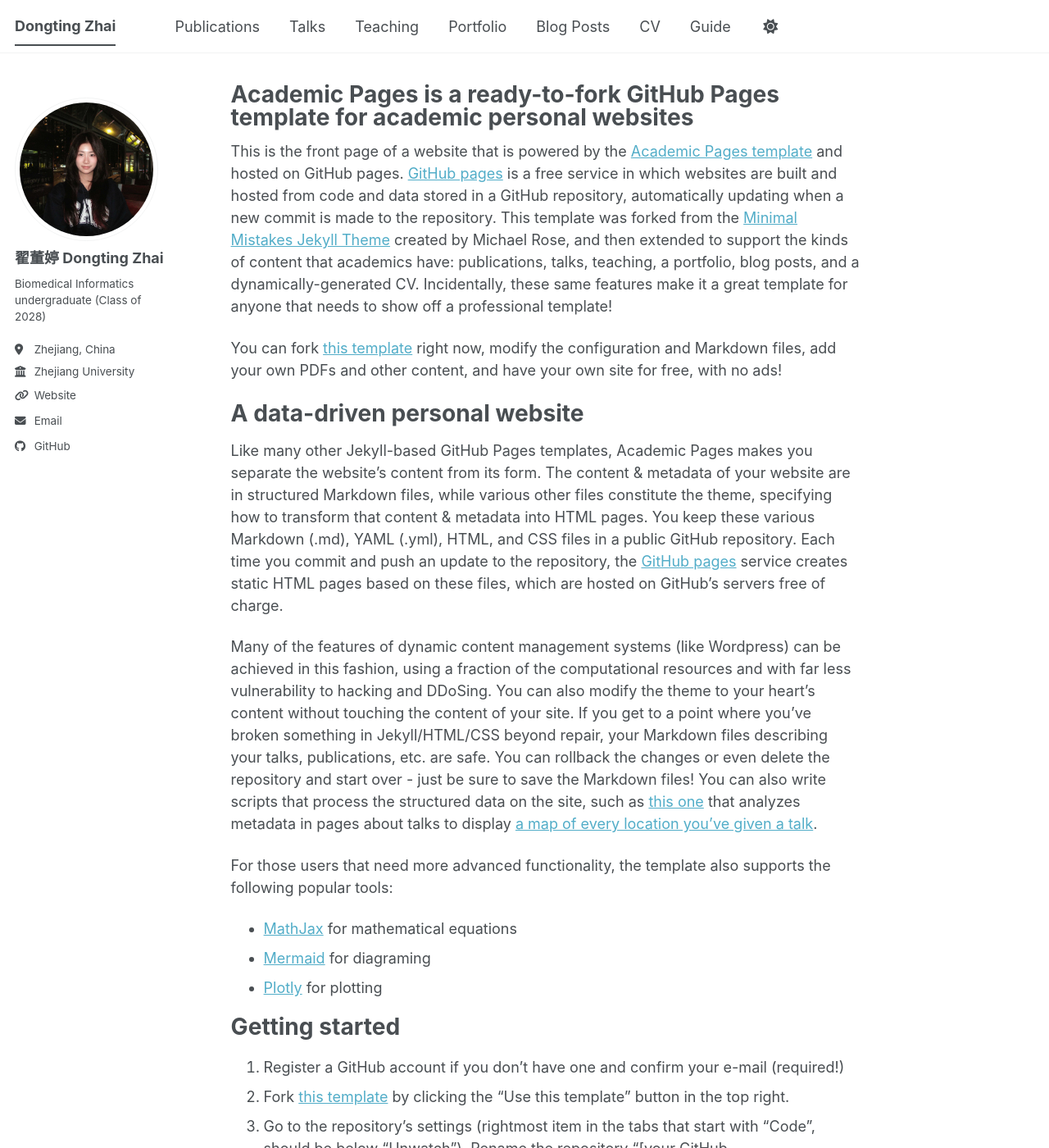
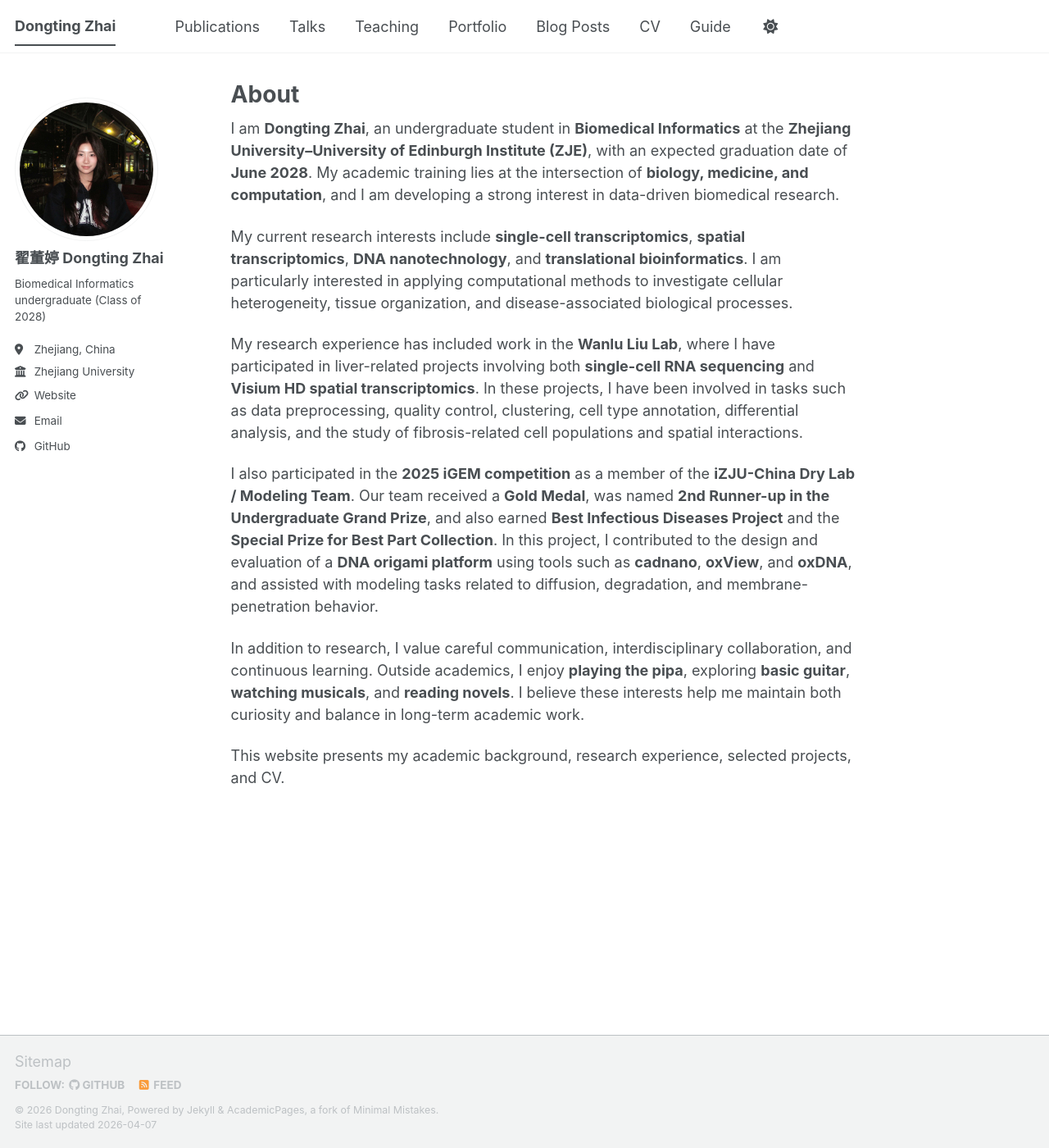
Before and after one commit to Iris1618/Iris1618.github.io, a Jekyll site: the page built from _pages/about.md, in a window 1280 px wide and 1400 px high. Shown: the whole window at 82% size. Built offline with Jekyll 4.4.1, drawn with Linux system fonts in a browser that asks for light colours; a script bundle is joined from its source files by our own code; library files that are not in the unit come from our copies; some of the changed text lies outside the part shown.

Commit message:
change about page

```diff
--- a/_pages/about.md
+++ b/_pages/about.md
@@ -1,56 +1,20 @@
 ---
 permalink: /
-title: "Academic Pages is a ready-to-fork GitHub Pages template for academic personal websites"
+title: "About"
 author_profile: true
 redirect_from:
   - /about/
   - /about.html
 ---
 
-This is the front page of a website that is powered by the [Academic Pages template](https://github.com/academicpages/academicpages.github.io) and hosted on GitHub pages. [GitHub pages](https://pages.github.com) is a free service in which websites are built and hosted from code and data stored in a GitHub repository, automatically updating when a new commit is made to the repository. This template was forked from the [Minimal Mistakes Jekyll Theme](https://mmistakes.github.io/minimal-mistakes/) created by Michael Rose, and then extended to support the kinds of content that academics have: publications, talks, teaching, a portfolio, blog posts, and a dynamically-generated CV. Incidentally, these same features make it a great template for anyone that needs to show off a professional template!
+I am **Dongting Zhai**, an undergraduate student in **Biomedical Informatics** at the **Zhejiang University–University of Edinburgh Institute (ZJE)**, with an expected graduation date of **June 2028**. My academic training lies at the intersection of **biology, medicine, and computation**, and I am developing a strong interest in data-driven biomedical research.
 
- You can fork [this template](https://github.com/academicpages/academicpages.github.io) right now, modify the configuration and Markdown files, add your own PDFs and other content, and have your own site for free, with no ads!
+My current research interests include **single-cell transcriptomics**, **spatial transcriptomics**, **DNA nanotechnology**, and **translational bioinformatics**. I am particularly interested in applying computational methods to investigate cellular heterogeneity, tissue organization, and disease-associated biological processes.
 
-A data-driven personal website
-======
-Like many other Jekyll-based GitHub Pages templates, Academic Pages makes you separate the website's content from its form. The content & metadata of your website are in structured Markdown files, while various other files constitute the theme, specifying how to transform that content & metadata into HTML pages. You keep these various Markdown (.md), YAML (.yml), HTML, and CSS files in a public GitHub repository. Each time you commit and push an update to the repository, the [GitHub pages](https://pages.github.com/) service creates static HTML pages based on these files, which are hosted on GitHub's servers free of charge.
+My research experience has included work in the **Wanlu Liu Lab**, where I have participated in liver-related projects involving both **single-cell RNA sequencing** and **Visium HD spatial transcriptomics**. In these projects, I have been involved in tasks such as data preprocessing, quality control, clustering, cell type annotation, differential analysis, and the study of fibrosis-related cell populations and spatial interactions.
 
-Many of the features of dynamic content management systems (like Wordpress) can be achieved in this fashion, using a fraction of the computational resources and with far less vulnerability to hacking and DDoSing. You can also modify the theme to your heart's content without touching the content of your site. If you get to a point where you've broken something in Jekyll/HTML/CSS beyond repair, your Markdown files describing your talks, publications, etc. are safe. You can rollback the changes or even delete the repository and start over - just be sure to save the Markdown files! You can also write scripts that process the structured data on the site, such as [this one](https://github.com/academicpages/academicpages.github.io/blob/master/talkmap.ipynb) that analyzes metadata in pages about talks to display [a map of every location you've given a talk](https://academicpages.github.io/talkmap.html).
+I also participated in the **2025 iGEM competition** as a member of the **iZJU-China Dry Lab / Modeling Team**. Our team received a **Gold Medal**, was named **2nd Runner-up in the Undergraduate Grand Prize**, and also earned **Best Infectious Diseases Project** and the **Special Prize for Best Part Collection**. In this project, I contributed to the design and evaluation of a **DNA origami platform** using tools such as **cadnano**, **oxView**, and **oxDNA**, and assisted with modeling tasks related to diffusion, degradation, and membrane-penetration behavior.
 
-For those users that need more advanced functionality, the template also supports the following popular tools:
-- [MathJax](https://www.mathjax.org/) for mathematical equations
-- [Mermaid](https://mermaid.js.org/) for diagraming
-- [Plotly](https://plotly.com/javascript/) for plotting
+In addition to research, I value careful communication, interdisciplinary collaboration, and continuous learning. Outside academics, I enjoy **playing the pipa**, exploring **basic guitar**, **watching musicals**, and **reading novels**. I believe these interests help me maintain both curiosity and balance in long-term academic work.
 
-Getting started
-======
-1. Register a GitHub account if you don't have one and confirm your e-mail (required!)
-1. Fork [this template](https://github.com/academicpages/academicpages.github.io) by clicking the "Use this template" button in the top right.
-1. Go to the repository's settings (rightmost item in the tabs that start with "Code", should be below "Unwatch"). Rename the repository "[your GitHub username].github.io", which will also be your website's URL.
-1. Set site-wide configuration and create content & metadata (see below -- also see [this set of diffs](https://archive.is/3TPas) showing what files were changed to set up [an example site](https://getorg-testacct.github.io) for a user with the username "getorg-testacct")
-1. Upload any files (like PDFs, .zip files, etc.) to the files/ directory. They will appear at https://[your GitHub username].github.io/files/example.pdf.
-1. Check status by going to the repository settings, in the "GitHub pages" section
-
-Site-wide configuration
-------
-The main configuration file for the site is in the base directory in [_config.yml](https://github.com/academicpages/academicpages.github.io/blob/master/_config.yml), which defines the content in the sidebars and other site-wide features. You will need to replace the default variables with ones about yourself and your site's github repository. The configuration file for the top menu is in [_data/navigation.yml](https://github.com/academicpages/academicpages.github.io/blob/master/_data/navigation.yml). For example, if you don't have a portfolio or blog posts, you can remove those items from that navigation.yml file to remove them from the header.
-
-Create content & metadata
-------
-For site content, there is one Markdown file for each type of content, which are stored in directories like _publications, _talks, _posts, _teaching, or _pages. For example, each talk is a Markdown file in the [_talks directory](https://github.com/academicpages/academicpages.github.io/tree/master/_talks). At the top of each Markdown file is structured data in YAML about the talk, which the theme will parse to do lots of cool stuff. The same structured data about a talk is used to generate the list of talks on the [Talks page](https://academicpages.github.io/talks), each [individual page](https://academicpages.github.io/talks/2012-03-01-talk-1) for specific talks, the talks section for the [CV page](https://academicpages.github.io/cv), and the [map of places you've given a talk](https://academicpages.github.io/talkmap.html) (if you run this [python file](https://github.com/academicpages/academicpages.github.io/blob/master/talkmap.py) or [Jupyter notebook](https://github.com/academicpages/academicpages.github.io/blob/master/talkmap.ipynb), which creates the HTML for the map based on the contents of the _talks directory).
-
-**Markdown generator**
-
-The repository includes [a set of Jupyter notebooks](https://github.com/academicpages/academicpages.github.io/tree/master/markdown_generator
-) that converts a CSV containing structured data about talks or presentations into individual Markdown files that will be properly formatted for the Academic Pages template. The sample CSVs in that directory are the ones I used to create my own personal website at stuartgeiger.com. My usual workflow is that I keep a spreadsheet of my publications and talks, then run the code in these notebooks to generate the Markdown files, then commit and push them to the GitHub repository.
-
-How to edit your site's GitHub repository
-------
-Many people use a git client to create files on their local computer and then push them to GitHub's servers. If you are not familiar with git, you can directly edit these configuration and Markdown files directly in the github.com interface. Navigate to a file (like [this one](https://github.com/academicpages/academicpages.github.io/blob/master/_talks/2012-03-01-talk-1.md) and click the pencil icon in the top right of the content preview (to the right of the "Raw | Blame | History" buttons). You can delete a file by clicking the trashcan icon to the right of the pencil icon. You can also create new files or upload files by navigating to a directory and clicking the "Create new file" or "Upload files" buttons.
-
-Example: editing a Markdown file for a talk
-![Editing a Markdown file for a talk](/images/editing-talk.png)
-
-For more info
-------
-More info about configuring Academic Pages can be found in [the guide](https://academicpages.github.io/markdown/), the [growing wiki](https://github.com/academicpages/academicpages.github.io/wiki), and you can always [ask a question on GitHub](https://github.com/academicpages/academicpages.github.io/discussions). The [guides for the Minimal Mistakes theme](https://mmistakes.github.io/minimal-mistakes/docs/configuration/) (which this theme was forked from) might also be helpful.
+This website presents my academic background, research experience, selected projects, and CV.
```
